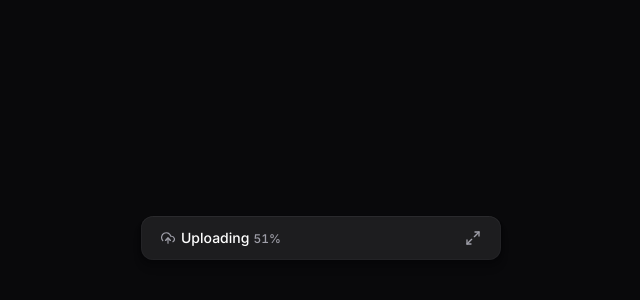
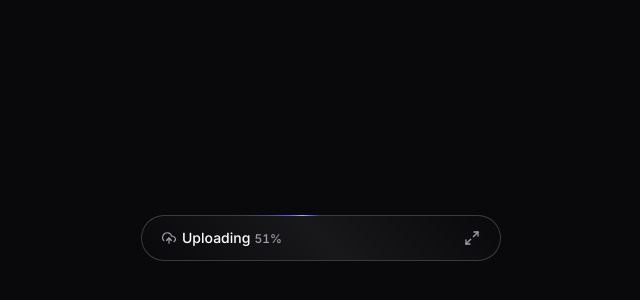
Before and after one commit to MatGoulart3003/upload-widget, a React (Vite) app: page / in a window 1280 px wide. Shown: the part 162-462 px from the top of the page, without its empty margins (319-959 px from the left). Built offline with nearby package versions, Linux system fonts and the light colour scheme.

Commit message:
feat: animating project

```diff
--- a/package.json
+++ b/package.json
@@ -13,6 +13,7 @@
     "@radix-ui/react-collapsible": "^1.1.12",
     "@radix-ui/react-progress": "^1.1.8",
     "@tailwindcss/vite": "^4.2.2",
+    "motion": "^12.38.0",
     "react": "^19.2.4",
     "react-dom": "^19.2.4",
     "react-dropzone": "^15.0.0",
--- a/src/components/UploadWidget/UploadWidget.tsx
+++ b/src/components/UploadWidget/UploadWidget.tsx
@@ -4,19 +4,44 @@ import { Header } from './components/Header/Header'
 import { List } from './components/List/List'
 import { useUploadWidget } from './hooks/useUploadWidget'
 import { MinimizedButton } from './components/MinimizedButton/MinimizedButton'
+import { motion, type Variants } from 'motion/react'
 
 const stylesheet = {
-  container: 'bg-zinc-900 w-90 rounded-xl shadow-shape overflow-hidden',
-  content: 'flex flex-col gap-3 py-2',
+  container:
+    'bg-zinc-900 overflow-hidden w-90 rounded-xl data-[state=open]:shadow-shape border border-transparent animate-border data-[state=closed]:rounded-3xl data-[state=closed]:data-[progress=false]:shadow-shape data-[state=closed]:data-[progress=true]:[background:linear-gradient(45deg,#09090B,var(--color-zinc-900)_50%,#09090B)_padding-box,conic-gradient(from_var(--border-angle),oklch(55.17%_0.014_285.95/.48)_80%,var(--color-indigo-500)_86%,var(--color-indigo-300)_90%,var(--color-indigo-500)_94%,oklch(55.17%_0.014_285.95/.48))_border-box]',
+  content: 'flex flex-col gap-4 py-3',
   divider: 'h-px bg-zinc-800 border-t border-black/50 box-content',
 }
 
+const ANIMATION_VARIANTS = {
+  closed: {
+    width: 'max-content',
+    height: 44,
+    transition: {
+      type: 'inertia',
+    },
+  },
+  open: {
+    height: 'auto',
+    transition: {
+      duration: 0.2,
+    },
+  },
+} as Variants
+
 export function UploadWidget() {
+  const isThereAnyPendingUpload = true
+
   const { isOpen, handleIsOpenChange } = useUploadWidget()
 
   return (
-    <Collapsible.Root onOpenChange={handleIsOpenChange}>
-      <div className={stylesheet.container}>
+    <Collapsible.Root onOpenChange={handleIsOpenChange} asChild>
+      <motion.div
+        data-progress={isThereAnyPendingUpload}
+        animate={isOpen ? 'open' : 'closed'}
+        variants={ANIMATION_VARIANTS}
+        className={stylesheet.container}
+      >
         {!isOpen && <MinimizedButton />}
         <Collapsible.Content>
           <Header />
@@ -26,7 +51,7 @@ export function UploadWidget() {
             <List />
           </div>
         </Collapsible.Content>
-      </div>
+      </motion.div>
     </Collapsible.Root>
   )
 }
--- a/src/components/UploadWidget/components/Dropzone/Dropzone.tsx
+++ b/src/components/UploadWidget/components/Dropzone/Dropzone.tsx
@@ -1,5 +1,6 @@
 import { useDropzone } from 'react-dropzone'
 import CircularProgressBar from '../../../ui/CircularProgressBar/CircularProgressBar'
+import { motion, type Variants } from 'motion/react'
 
 const stylesheet = {
   container: 'px-3 flex flex-col gap-3',
@@ -10,6 +11,11 @@ const stylesheet = {
   supportedFilesSpan: 'text-xs text-zinc-400',
   circularProgressContainer: 'flex flex-col items-center gap-2.5',
 }
+
+const ANIMATION_VARIANTS = {
+  open: { opacity: 1, transition: { duration: 0.5 } },
+  closed: { opacity: 0 },
+} as Variants
 
 export function Dropzone() {
   const isThereAnyPendingUpload = true
@@ -51,7 +57,12 @@ export function Dropzone() {
     )
   }
   return (
-    <div className={stylesheet.container}>
+    <motion.div
+      initial={'closed'}
+      animate={'open'}
+      variants={ANIMATION_VARIANTS}
+      className={stylesheet.container}
+    >
       <div
         data-active={isDragActive}
         className={stylesheet.dropZone}
@@ -63,6 +74,6 @@ export function Dropzone() {
       <span className={stylesheet.supportedFilesSpan}>
         Only PNG and JPG files are supported.
       </span>
-    </div>
+    </motion.div>
   )
 }
--- a/src/components/UploadWidget/components/List/List.tsx
+++ b/src/components/UploadWidget/components/List/List.tsx
@@ -1,3 +1,4 @@
+import { motion, type Variants } from 'motion/react'
 import { UploadItem } from '../UploadItem/UploadItem'
 
 const stylesheet = {
@@ -5,6 +6,11 @@ const stylesheet = {
   noUploadsSpan: 'text-sm text-zinc-400',
   listMap: 'flex flex-col gap-2',
 }
+
+const ANIMATION_VARIANTS = {
+  open: { opacity: 1, transition: { duration: 0.5 } },
+  closed: { opacity: 0 },
+} as Variants
 
 export function List() {
   const isUploadListEmpty = false
@@ -42,11 +48,16 @@ export function List() {
   }
 
   return (
-    <div className={stylesheet.container}>
+    <motion.div
+      initial={'closed'}
+      animate={'open'}
+      variants={ANIMATION_VARIANTS}
+      className={stylesheet.container}
+    >
       <span>
         Uploaded files <span>{3}</span>
       </span>
       {renderUploadListContent()}
-    </div>
+    </motion.div>
   )
 }
--- a/src/components/UploadWidget/hooks/useUploadWidget.ts
+++ b/src/components/UploadWidget/hooks/useUploadWidget.ts
@@ -1,29 +1,10 @@
-import { useState } from 'react'
+import { useCycle } from 'motion/react'
 
 export const useUploadWidget = () => {
-  const [isOpen, setIsOpen] = useState(false)
-
-  const onToggle = () => {
-    setIsOpen(prev => !prev)
-  }
-
-  const handleIsOpenChange = (open: boolean) => {
-    setIsOpen(open)
-  }
-
-  const onOpen = () => {
-    setIsOpen(true)
-  }
-
-  const onClose = () => {
-    setIsOpen(false)
-  }
+  const [isOpen, setIsOpen] = useCycle(false, true)
 
   return {
     isOpen,
-    onToggle,
-    onOpen,
-    handleIsOpenChange,
-    onClose,
+    handleIsOpenChange: () => setIsOpen(),
   }
 }
--- a/src/index.css
+++ b/src/index.css
@@ -7,4 +7,20 @@
 
   --text-xxs: 0.625rem;
   --text-xxs--line-height: calc(1 / 0.625);
+
+  --opacity-2: 0.02;
+
+  --animate-border: border 2s linear infinite;
+
+  @keyframes border {
+    to {
+      --border-angle: 360deg;
+    }
+  }
 }
+
+@property --border-angle {
+  inherits: false;
+  initial-value: 0deg;
+  syntax: "<angle>";
+}
```
Also changed, not shown: 1 other file (tests, documents, lock files or other folders).
